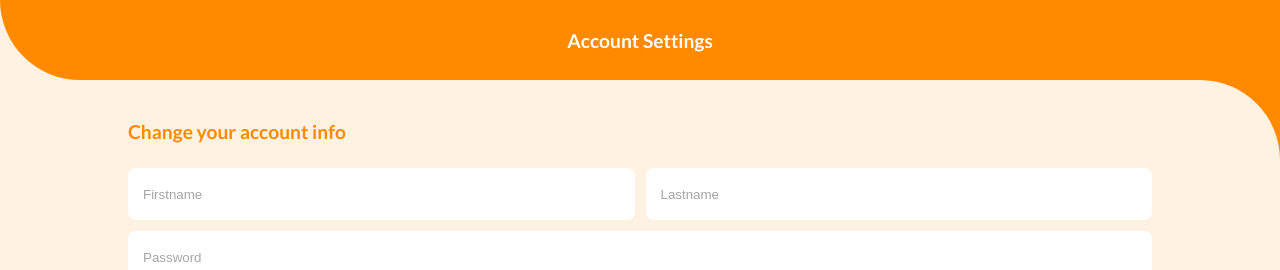
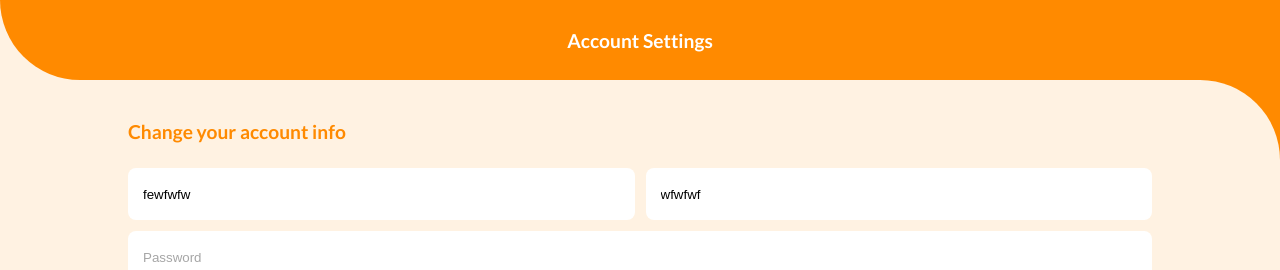
Before and after one commit to Lucerno1/SM42-Group-Project, a Vue app: page /account-settings in a window 1280 px wide. Shown: the top 270 px of the page. Built offline with nearby package versions, Linux system fonts and the light colour scheme; some icons are missing.

Commit message:
hooked acountsettings to user store

```diff
--- a/src/views/AccountSettings.vue
+++ b/src/views/AccountSettings.vue
@@ -11,8 +11,18 @@
           grid=""
           mgb="11"
         >
-          <Input type="text" name="Firstname" placeholder="Firstname" />
-          <Input type="text" name="Lastname" placeholder="Lastname" />
+          <Input
+            v-model="vfirstname"
+            type="text"
+            name="Firstname"
+            placeholder="Firstname"
+          />
+          <Input
+            v-model="vlastname"
+            type="text"
+            name="Lastname"
+            placeholder="Lastname"
+          />
         </InputGrid>
         <InputGrid columns="100%" grid="" mgb="">
           <Input type="password" name="Password" placeholder="Password" />
@@ -23,7 +33,7 @@
           />
         </InputGrid>
       </div>
-      <div class="center"><PrimaryButton /></div>
+      <div class="center"><PrimaryButton @click.native="submit" /></div>
     </div>
   </div>
 </template>
@@ -33,19 +43,34 @@ import TopBarAccountSettings from '@/components/topbar/TopBarAccountSettings'
 import InputGrid from '@/components/input/InputGrid'
 import Input from '@/components/input/Input'
 import PrimaryButton from '@/components/bigButtons/PrimaryButton'
+import { mapGetters, mapActions } from 'vuex'
 export default {
   name: 'AccountSettings',
+  computed: {
+    ...mapGetters('user', ['firstname', 'lastname'])
+  },
+  data() {
+    return {
+      vfirstname: '',
+      vlastname: ''
+    }
+  },
+  methods: {
+    ...mapActions('user', ['updateFirstname', 'updateLastname']),
+    submit: function () {
+      this.updateFirstname(this.vfirstname)
+      this.updateLastname(this.vlastname)
+    }
+  },
+  created() {
+    this.vfirstname = this.firstname
+    this.vlastname = this.lastname
+  },
   components: {
     TopBarAccountSettings,
     InputGrid,
     Input,
     PrimaryButton
-  },
-  data: function () {
-    return {
-      Firstname: String,
-      Lastname: String
-    }
   }
 }
 </script>
```
